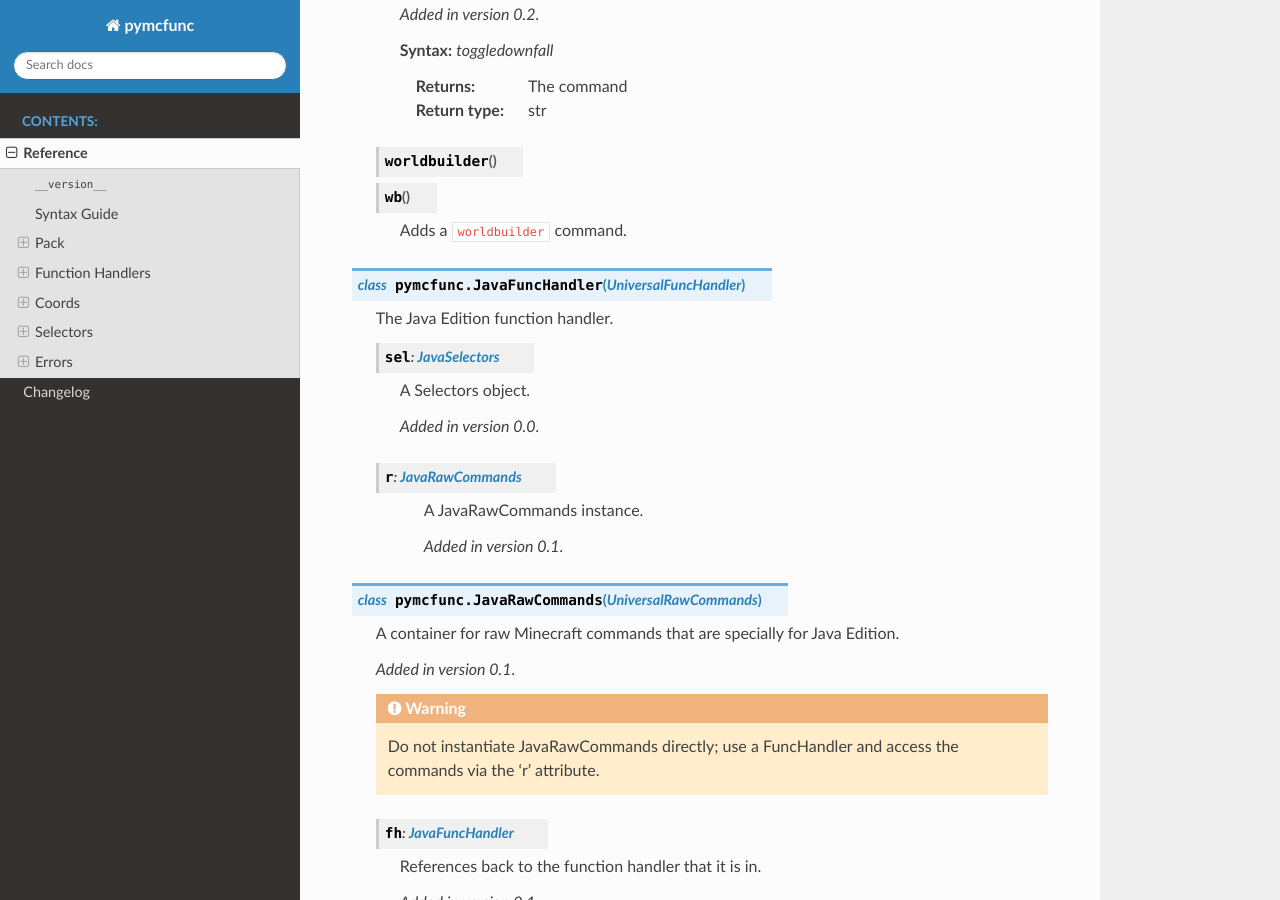
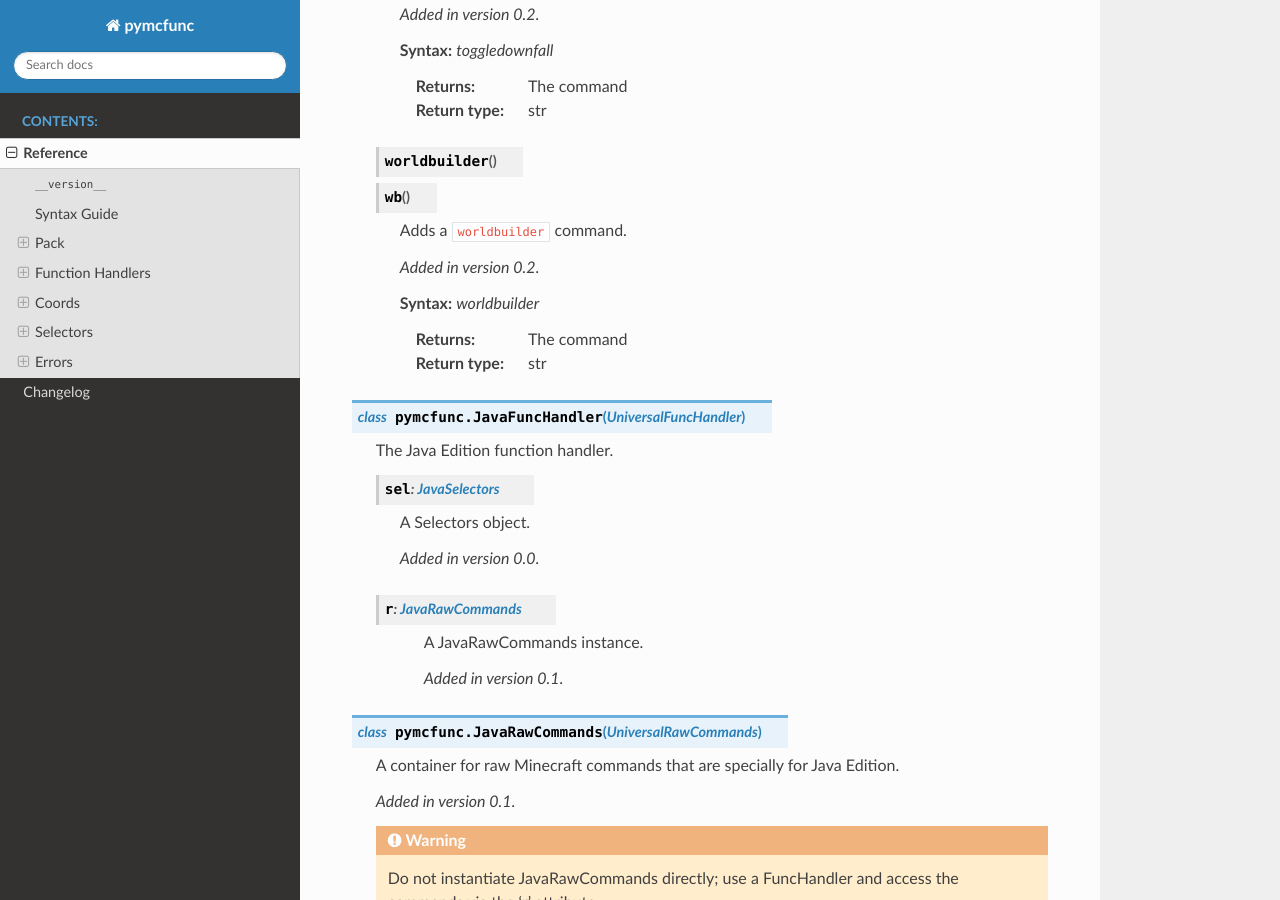
Before and after one commit to iiiii7d/pymcfunc, a Sphinx documentation site: the page built from docs/reference.rst, in a window 1280 px wide and 900 px high, scrolled down 33432 px. Built offline with Sphinx 7.4.7 and the Read the Docs theme 2.0.0, drawn with Linux system fonts in a browser that asks for light colours.

Commit message:
documentation for bedrock 2

```diff
--- a/docs/reference.rst
+++ b/docs/reference.rst
@@ -1596,7 +1596,12 @@
 
       Adds a ``worldbuilder`` command.
 
-      .. versio
+      .. versionadded:: 0.2
+
+      **Syntax:** *worldbuilder*
+
+      :returns: The command
+      :rtype: str
 
 
 .. py:class:: JavaFuncHandler(UniversalFuncHandler)
```
